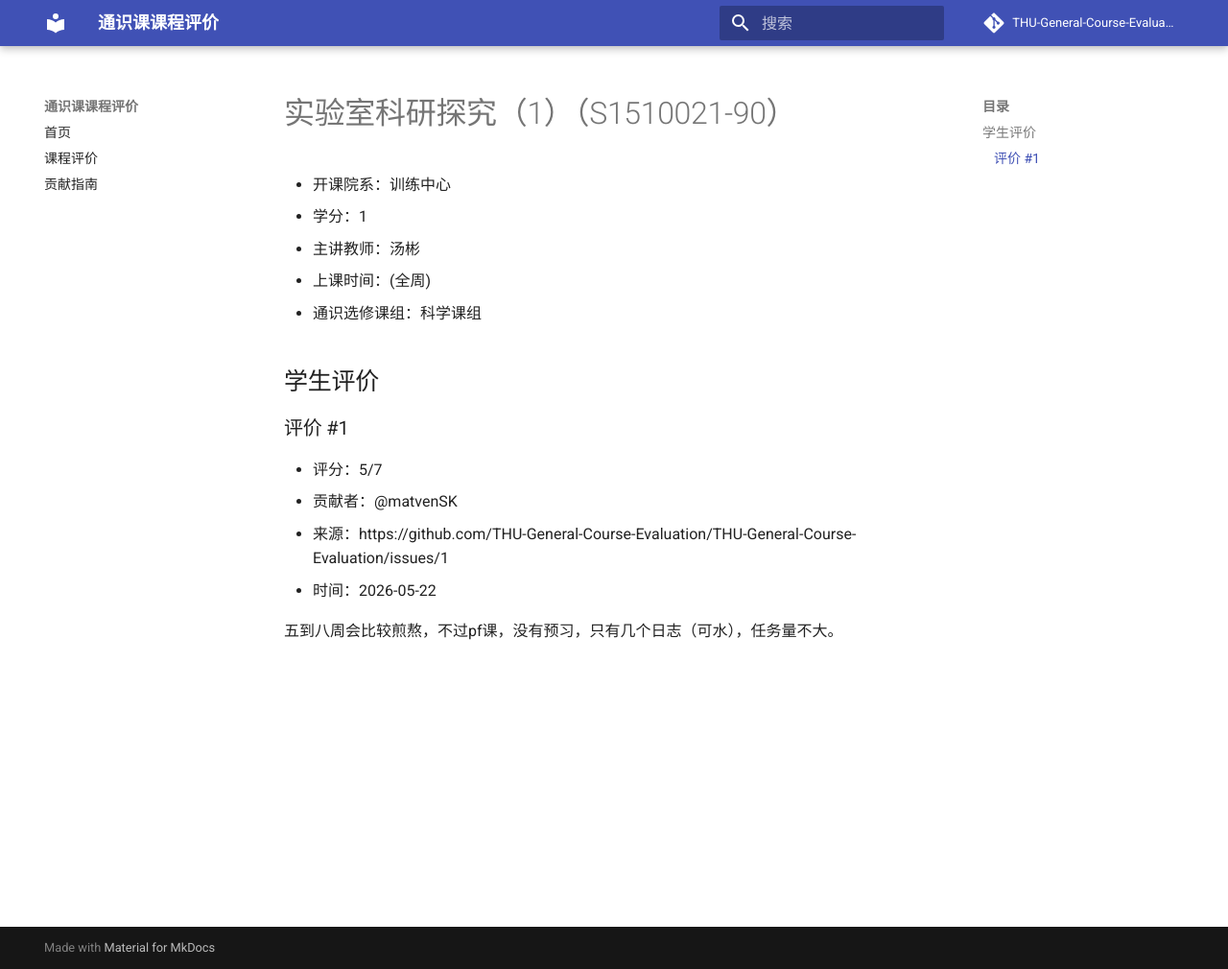
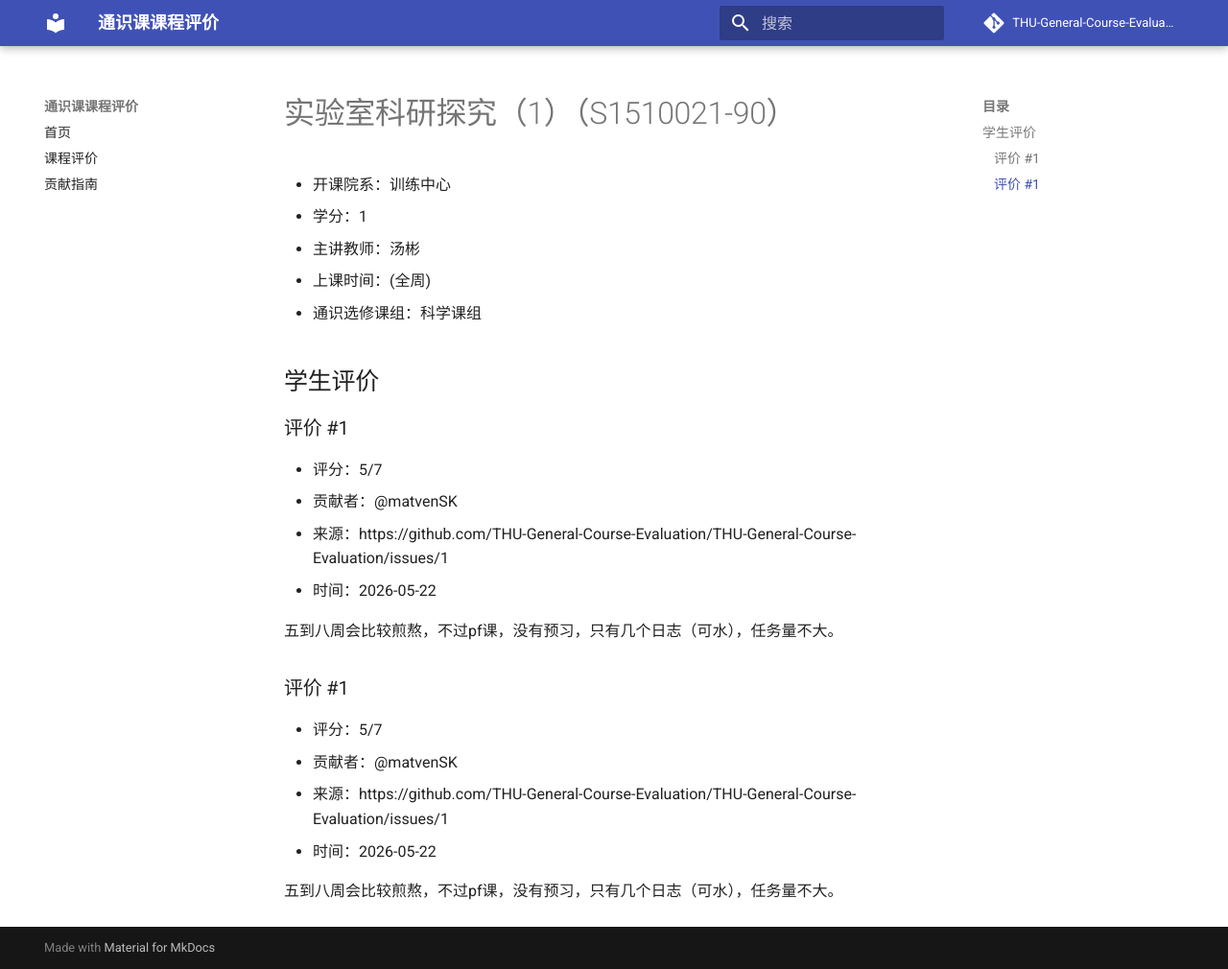
Before and after one commit to THU-General-Course-Evaluation/THU-General-Course-Eevaluation, an MkDocs documentation site: the page built from docs/courses/S1510021-90.md, in a window 1280 px wide and 1010 px high. Shown: the whole window at 96% size. Built offline with MkDocs 1.6.1 and Material for MkDocs 9.7.7, drawn with Linux system fonts in a browser that asks for light colours; comment, search, counter and statistics services are not loaded.

Commit message:
chore: ingest review from issue #1

```diff
--- a/docs/courses/S1510021-90.md
+++ b/docs/courses/S1510021-90.md
@@ -15,3 +15,11 @@
 - 时间：2026-05-22
 
 五到八周会比较煎熬，不过pf课，没有预习，只有几个日志（可水），任务量不大。
+
+### 评价 #1
+- 评分：5/7
+- 贡献者：@matvenSK
+- 来源：https://github.com/THU-General-Course-Evaluation/THU-General-Course-Evaluation/issues/1
+- 时间：2026-05-22
+
+五到八周会比较煎熬，不过pf课，没有预习，只有几个日志（可水），任务量不大。
```
Also changed, not shown: docs/courses/index.md (+4 -4 lines).
